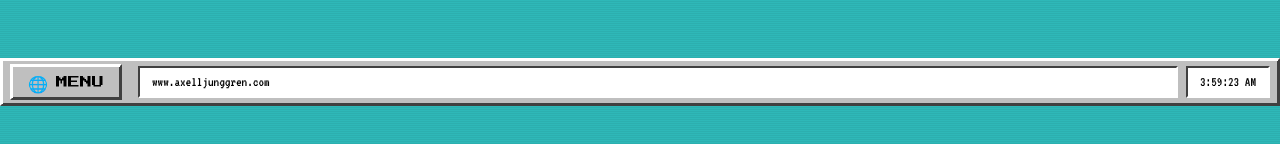
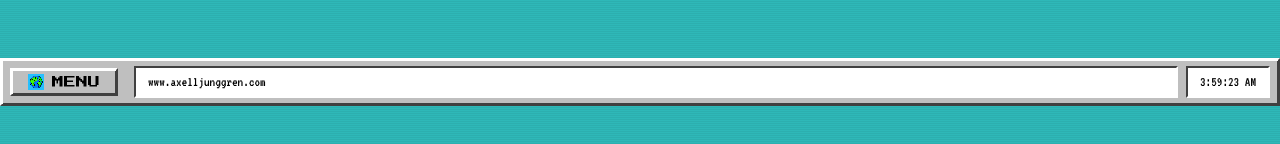
Before and after one commit to axelljun/retro-win-folio, a React (Vite) app: page / in a window 1280 px wide. Shown: the part 694-838 px from the top of the page. Built offline with nearby package versions, Linux system fonts and the light colour scheme; the HTML template or start-up script is replaced by a standard one.

Commit message:
Update globe icon

```diff
--- a/src/components/Taskbar.tsx
+++ b/src/components/Taskbar.tsx
@@ -1,4 +1,5 @@
 import { useState, useEffect } from "react";
+import globeIcon from "@/assets/globe-pixel.png";
 
 export const Taskbar = () => {
   const [time, setTime] = useState(new Date());
@@ -13,7 +14,7 @@ export const Taskbar = () => {
   return (
     <div className="fixed bottom-0 left-0 right-0 h-12 bg-card window-border flex items-center px-2 gap-2 z-50">
       <button className="window-border bg-button-face px-4 py-1 font-pixel text-xs hover:bg-accent transition-colors flex items-center gap-2">
-        <span className="text-base">🌐</span>
+        <img src={globeIcon} alt="globe" className="w-4 h-4" />
         MENU
       </button>
       <div className="window-border-inset bg-input px-3 py-1 font-retro text-sm flex-1 ml-2">
```
Also changed, not shown: src/assets/globe-pixel.png (added).
